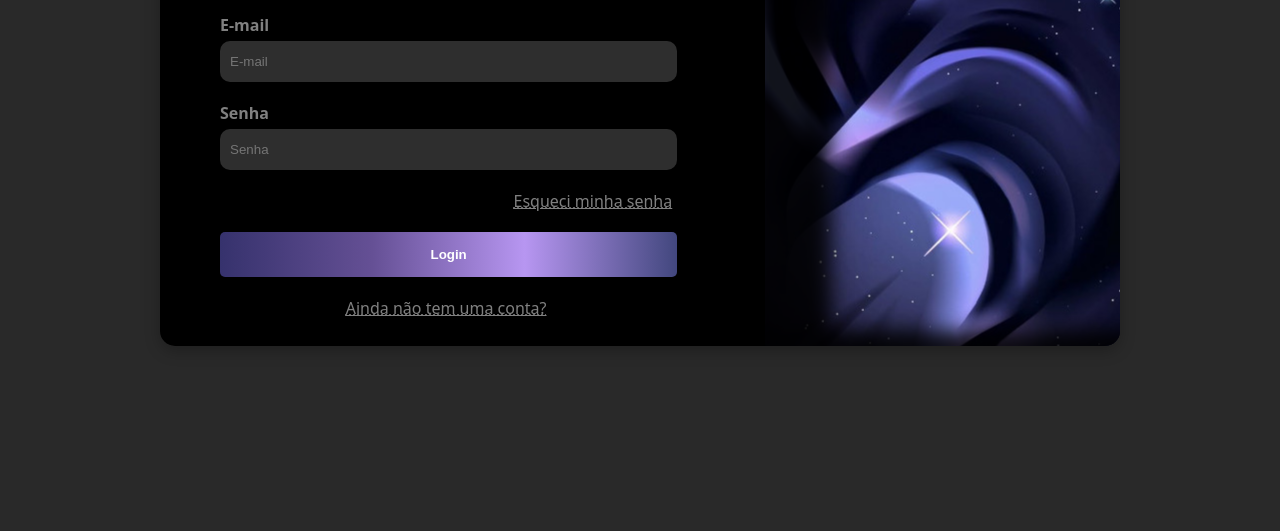
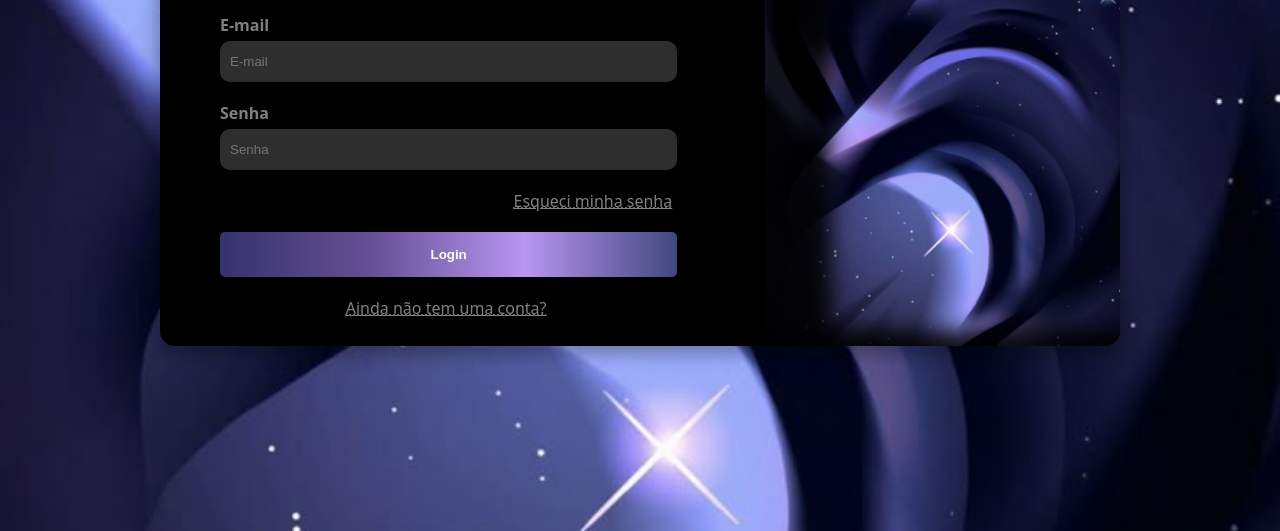
Before and after one commit to eduardotenente/tela-login, a plain HTML site: page index.html in a window 1280 px wide. Shown: the part 269-800 px from the top of the page. Drawn offline with Linux system fonts and the light colour scheme.

Commit message:
Atualizando a imagem de fundo

```diff
--- a/estilos/media-query.css
+++ b/estilos/media-query.css
@@ -3,13 +3,6 @@
 
         /* CELULAR */
 @media screen and (min-width: 420px) and (max-width: 766px) {
-
-    body {
-        background: rgb(41, 41, 41) url(../imagens/fundo.jpeg) center center no-repeat fixed;
-        background-size: cover;
-        height: 100vh;
-        width: 100vw;
-    }
 
     main {
         width: 95%;
--- a/estilos/style.css
+++ b/estilos/style.css
@@ -6,9 +6,12 @@
     box-sizing: border-box;
 }
 
-body, html {
+body {
     font-family: system-ui, -apple-system, BlinkMacSystemFont, 'Segoe UI', Roboto, Oxygen, Ubuntu, Cantarell, 'Open Sans', 'Helvetica Neue', sans-serif;
-    background-color: rgb(41, 41, 41);
+    background: rgb(41, 41, 41) url(../imagens/fundo.jpeg) center center no-repeat fixed;
+    background-size: cover;
+    height: 100vh;
+    width: 100vw;
 }
 
 
@@ -27,7 +30,7 @@ main {
     height: 430px;
     overflow: hidden;
     border-radius: 15px;
-    box-shadow: 0px 5px 15px rgba(0, 0, 0, 0.25);
+    box-shadow: 0px 5px 15px 5px rgba(0, 0, 0, 0.25);
     transition: width .5s, height .5s;
     transition-timing-function: ease-in-out;
 }
```
Also changed, not shown: imagens/download (8).jpeg (added), imagens/f-g.jpeg (added).
